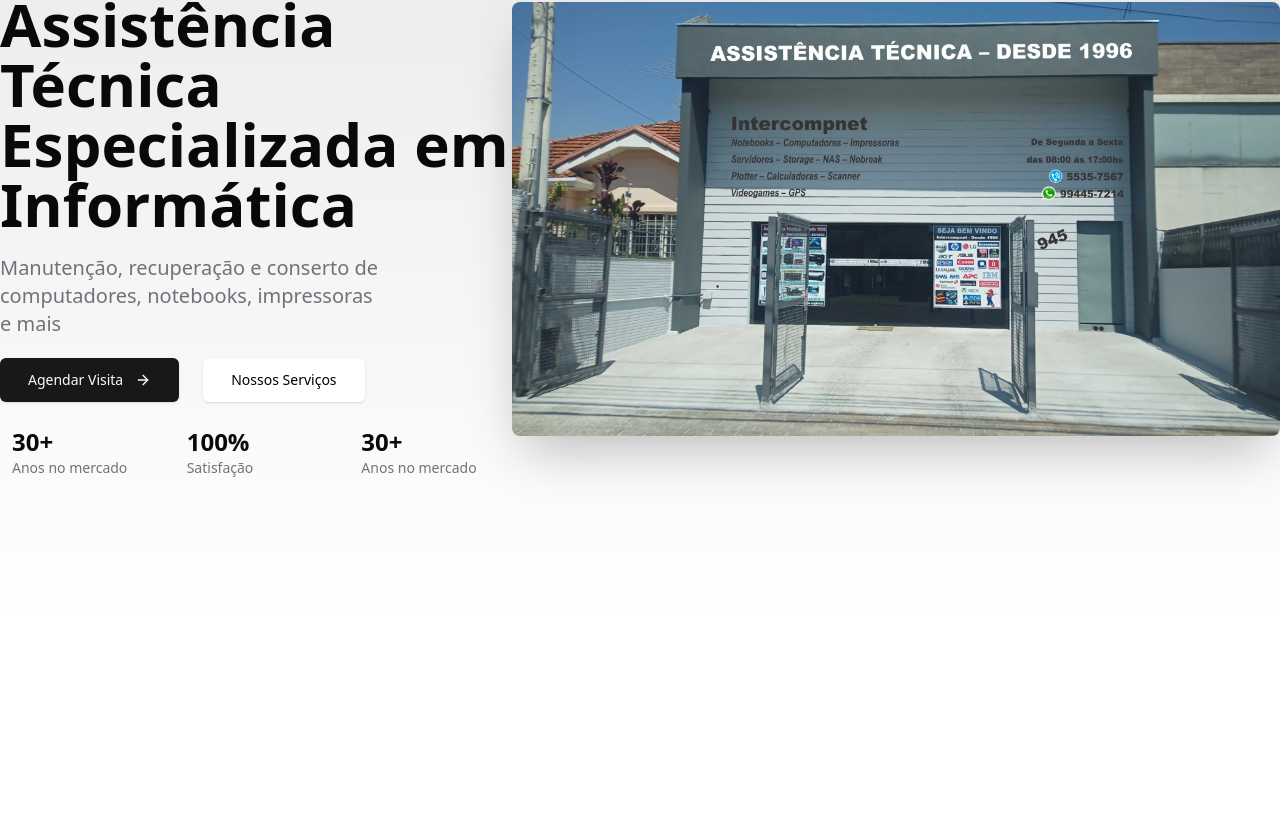
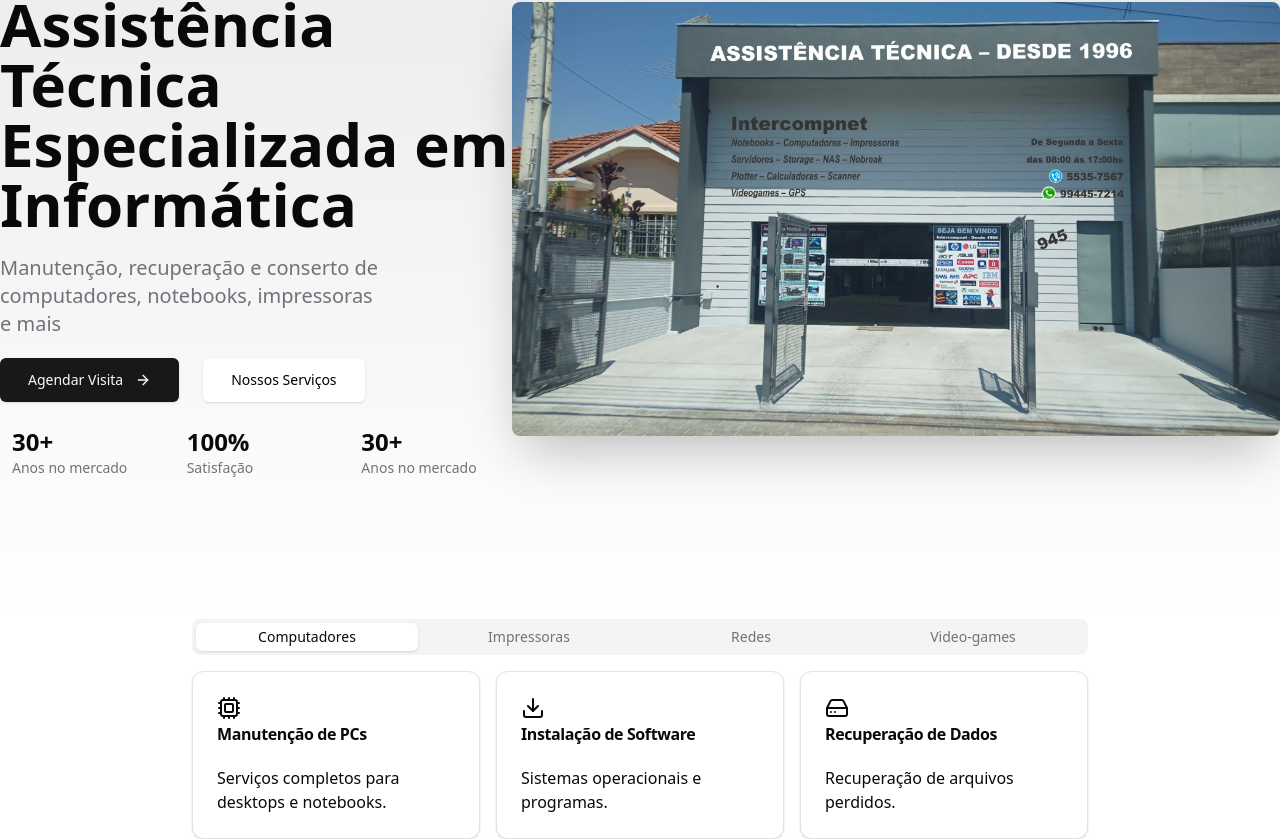
Before and after one commit to Daischi/Intercompnet, a Next.js app: page / in a window 1280 px wide. Shown: the part 291-1130 px from the top of the page. Before the commit the page ends 910 px from the top, so only its background shows below. Built offline with nearby package versions, Linux system fonts and the light colour scheme.

Commit message:
Add aba serviços

```diff
--- a/package.json
+++ b/package.json
@@ -17,6 +17,7 @@
     "@fortawesome/free-solid-svg-icons": "^6.7.2",
     "@fortawesome/react-fontawesome": "^0.2.2",
     "@radix-ui/react-slot": "^1.1.2",
+    "@radix-ui/react-tabs": "^1.1.3",
     "class-variance-authority": "^0.7.1",
     "clsx": "^2.1.1",
     "framer-motion": "^12.4.2",
--- a/src/app/page.tsx
+++ b/src/app/page.tsx
@@ -1,5 +1,6 @@
 import Hero from "@/components/Hero.tsx";
 import Navegation from "@/components/Navegation";
+import ServicesTabs from "@/components/Servicespage";
 
 export default function Home() {
   return (
@@ -10,6 +11,7 @@ export default function Home() {
       <main>
 
         <Hero/>
+        <ServicesTabs/>
 
 
       </main>
--- /dev/null
+++ b/src/components/Servicespage/index.tsx
@@ -0,0 +1,50 @@
+import { Tabs, TabsList, TabsTrigger, TabsContent } from "@/components/ui/tabs";
+import { Card, CardContent, CardHeader, CardTitle } from "@/components/ui/card";
+import { Cpu, Download, HardDrive } from "lucide-react";
+
+export default function ServicesTabs() {
+  return (
+    <Tabs defaultValue="computadores" className="w-full max-w-4xl mx-auto">
+      <TabsList className="grid grid-cols-4">
+        <TabsTrigger value="computadores">Computadores</TabsTrigger>
+        <TabsTrigger value="impressoras">Impressoras</TabsTrigger>
+        <TabsTrigger value="redes">Redes</TabsTrigger>
+        <TabsTrigger value="video-games">Video-games</TabsTrigger>
+      </TabsList>
+
+      <TabsContent value="computadores">
+        <div className="grid grid-cols-1 md:grid-cols-3 gap-4 mt-4">
+          <Card>
+            <CardHeader>
+              <Cpu className="w-6 h-6" />
+              <CardTitle>Manutenção de PCs</CardTitle>
+            </CardHeader>
+            <CardContent>
+              Serviços completos para desktops e notebooks.
+            </CardContent>
+          </Card>
+
+          <Card>
+            <CardHeader>
+              <Download className="w-6 h-6" />
+              <CardTitle>Instalação de Software</CardTitle>
+            </CardHeader>
+            <CardContent>
+              Sistemas operacionais e programas.
+            </CardContent>
+          </Card>
+
+          <Card>
+            <CardHeader>
+              <HardDrive className="w-6 h-6" />
+              <CardTitle>Recuperação de Dados</CardTitle>
+            </CardHeader>
+            <CardContent>
+              Recuperação de arquivos perdidos.
+            </CardContent>
+          </Card>
+        </div>
+      </TabsContent>
+    </Tabs>
+  );
+}
--- /dev/null
+++ b/src/components/ui/card.tsx
@@ -0,0 +1,76 @@
+import * as React from "react"
+
+import { cn } from "@/lib/utils"
+
+const Card = React.forwardRef<
+  HTMLDivElement,
+  React.HTMLAttributes<HTMLDivElement>
+>(({ className, ...props }, ref) => (
+  <div
+    ref={ref}
+    className={cn(
+      "rounded-xl border bg-card text-card-foreground shadow",
+      className
+    )}
+    {...props}
+  />
+))
+Card.displayName = "Card"
+
+const CardHeader = React.forwardRef<
+  HTMLDivElement,
+  React.HTMLAttributes<HTMLDivElement>
+>(({ className, ...props }, ref) => (
+  <div
+    ref={ref}
+    className={cn("flex flex-col space-y-1.5 p-6", className)}
+    {...props}
+  />
+))
+CardHeader.displayName = "CardHeader"
+
+const CardTitle = React.forwardRef<
+  HTMLDivElement,
+  React.HTMLAttributes<HTMLDivElement>
+>(({ className, ...props }, ref) => (
+  <div
+    ref={ref}
+    className={cn("font-semibold leading-none tracking-tight", className)}
+    {...props}
+  />
+))
+CardTitle.displayName = "CardTitle"
+
+const CardDescription = React.forwardRef<
+  HTMLDivElement,
+  React.HTMLAttributes<HTMLDivElement>
+>(({ className, ...props }, ref) => (
+  <div
+    ref={ref}
+    className={cn("text-sm text-muted-foreground", className)}
+    {...props}
+  />
+))
+CardDescription.displayName = "CardDescription"
+
+const CardContent = React.forwardRef<
+  HTMLDivElement,
+  React.HTMLAttributes<HTMLDivElement>
+>(({ className, ...props }, ref) => (
+  <div ref={ref} className={cn("p-6 pt-0", className)} {...props} />
+))
+CardContent.displayName = "CardContent"
+
+const CardFooter = React.forwardRef<
+  HTMLDivElement,
+  React.HTMLAttributes<HTMLDivElement>
+>(({ className, ...props }, ref) => (
+  <div
+    ref={ref}
+    className={cn("flex items-center p-6 pt-0", className)}
+    {...props}
+  />
+))
+CardFooter.displayName = "CardFooter"
+
+export { Card, CardHeader, CardFooter, CardTitle, CardDescription, CardContent }
--- /dev/null
+++ b/src/components/ui/tabs.tsx
@@ -0,0 +1,55 @@
+"use client"
+
+import * as React from "react"
+import * as TabsPrimitive from "@radix-ui/react-tabs"
+
+import { cn } from "@/lib/utils"
+
+const Tabs = TabsPrimitive.Root
+
+const TabsList = React.forwardRef<
+  React.ElementRef<typeof TabsPrimitive.List>,
+  React.ComponentPropsWithoutRef<typeof TabsPrimitive.List>
+>(({ className, ...props }, ref) => (
+  <TabsPrimitive.List
+    ref={ref}
+    className={cn(
+      "inline-flex h-9 items-center justify-center rounded-lg bg-muted p-1 text-muted-foreground",
+      className
+    )}
+    {...props}
+  />
+))
+TabsList.displayName = TabsPrimitive.List.displayName
+
+const TabsTrigger = React.forwardRef<
+  React.ElementRef<typeof TabsPrimitive.Trigger>,
+  React.ComponentPropsWithoutRef<typeof TabsPrimitive.Trigger>
+>(({ className, ...props }, ref) => (
+  <TabsPrimitive.Trigger
+    ref={ref}
+    className={cn(
+      "inline-flex items-center justify-center whitespace-nowrap rounded-md px-3 py-1 text-sm font-medium ring-offset-background transition-all focus-visible:outline-none focus-visible:ring-2 focus-visible:ring-ring focus-visible:ring-offset-2 disabled:pointer-events-none disabled:opacity-50 data-[state=active]:bg-background data-[state=active]:text-foreground data-[state=active]:shadow",
+      className
+    )}
+    {...props}
+  />
+))
+TabsTrigger.displayName = TabsPrimitive.Trigger.displayName
+
+const TabsContent = React.forwardRef<
+  React.ElementRef<typeof TabsPrimitive.Content>,
+  React.ComponentPropsWithoutRef<typeof TabsPrimitive.Content>
+>(({ className, ...props }, ref) => (
+  <TabsPrimitive.Content
+    ref={ref}
+    className={cn(
+      "mt-2 ring-offset-background focus-visible:outline-none focus-visible:ring-2 focus-visible:ring-ring focus-visible:ring-offset-2",
+      className
+    )}
+    {...props}
+  />
+))
+TabsContent.displayName = TabsPrimitive.Content.displayName
+
+export { Tabs, TabsList, TabsTrigger, TabsContent }
```
Also changed, not shown: 1 other file (tests, documents, lock files or other folders).
